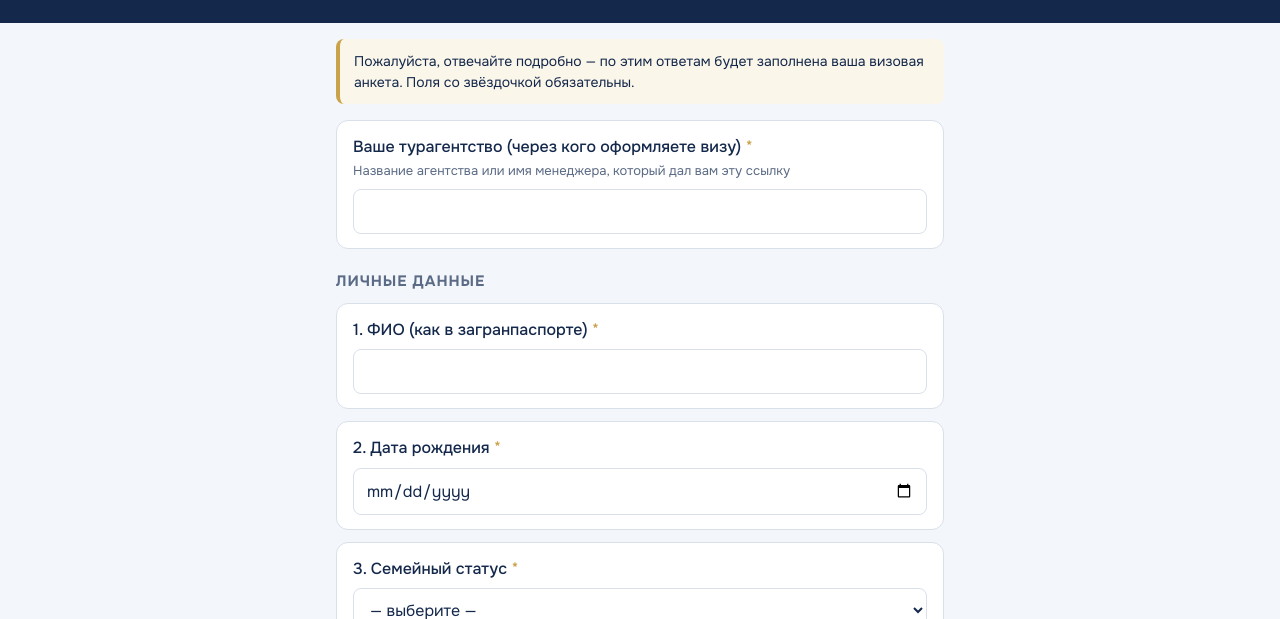
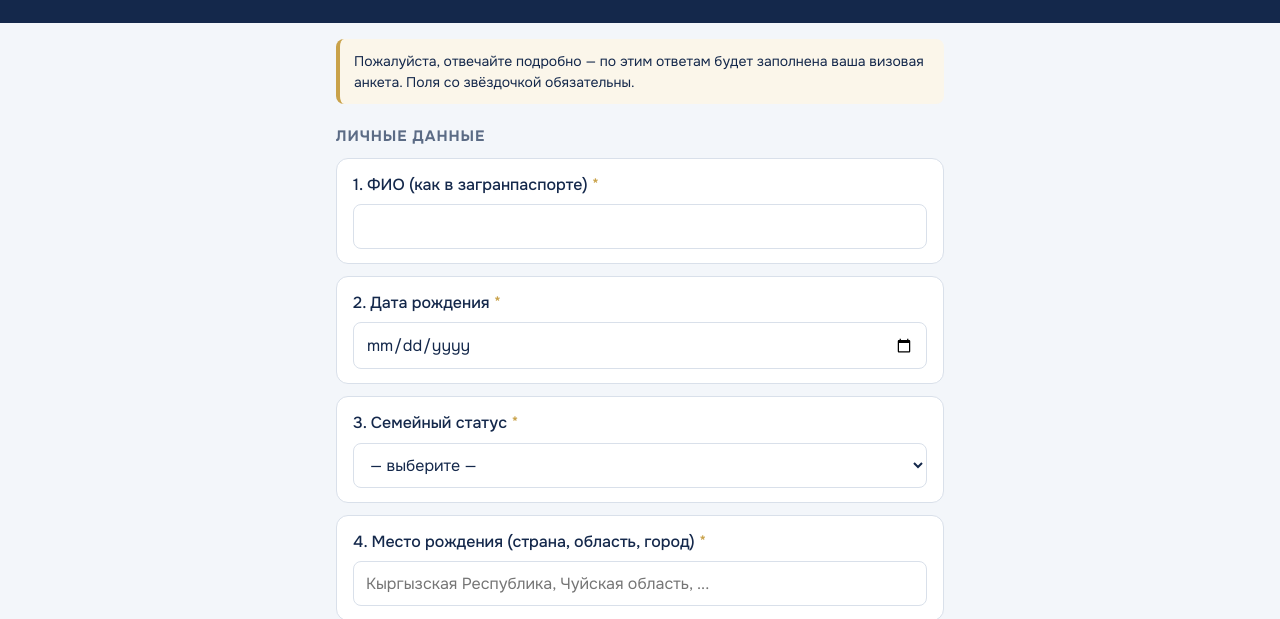
Before and after one commit to mederkyzmat-del/anketa-viza-kitay, a plain HTML site: page index.html in a window 1280 px wide. Shown: the part 181-800 px from the top of the page. Drawn offline with Linux system fonts and the light colour scheme.

Commit message:
Партнёрская анкета: убрано поле турагентства

```diff
--- a/index.html
+++ b/index.html
@@ -49,8 +49,6 @@ footer{text-align:center;color:var(--mute);font-size:13px;padding:20px 16px 32px
     <input type="hidden" name="_next" value="https://mederkyzmat-del.github.io/anketa-viza-kitay/spasibo.html">
     <input type="text" name="_honey" class="hp" tabindex="-1" autocomplete="off">
 
-    <div class="q"><label>Ваше турагентство (через кого оформляете визу) <span class="req">*</span></label><small>Название агентства или имя менеджера, который дал вам эту ссылку</small><input type="text" name="0. Турагентство-партнёр" required></div>
-
     <h2>Личные данные</h2>
     <div class="q"><label>1. ФИО (как в загранпаспорте) <span class="req">*</span></label><input type="text" name="1. ФИО" required></div>
     <div class="q"><label>2. Дата рождения <span class="req">*</span></label><input type="date" name="2. Дата рождения" required></div>
```
